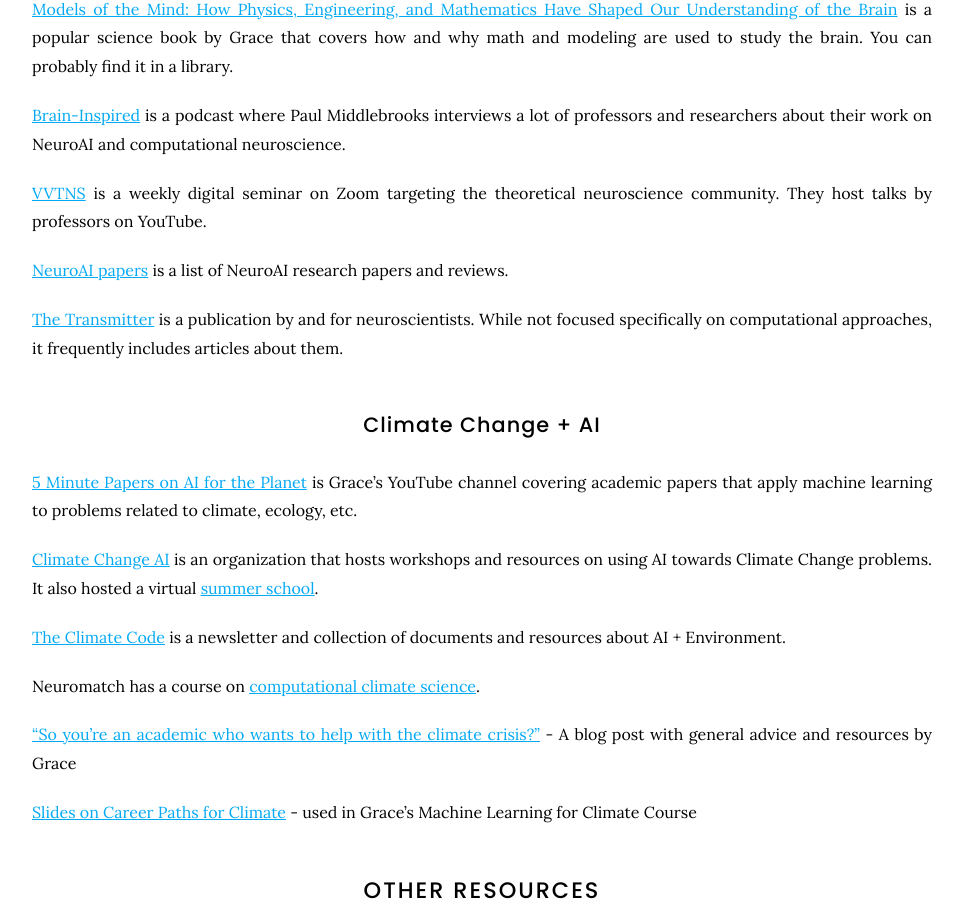
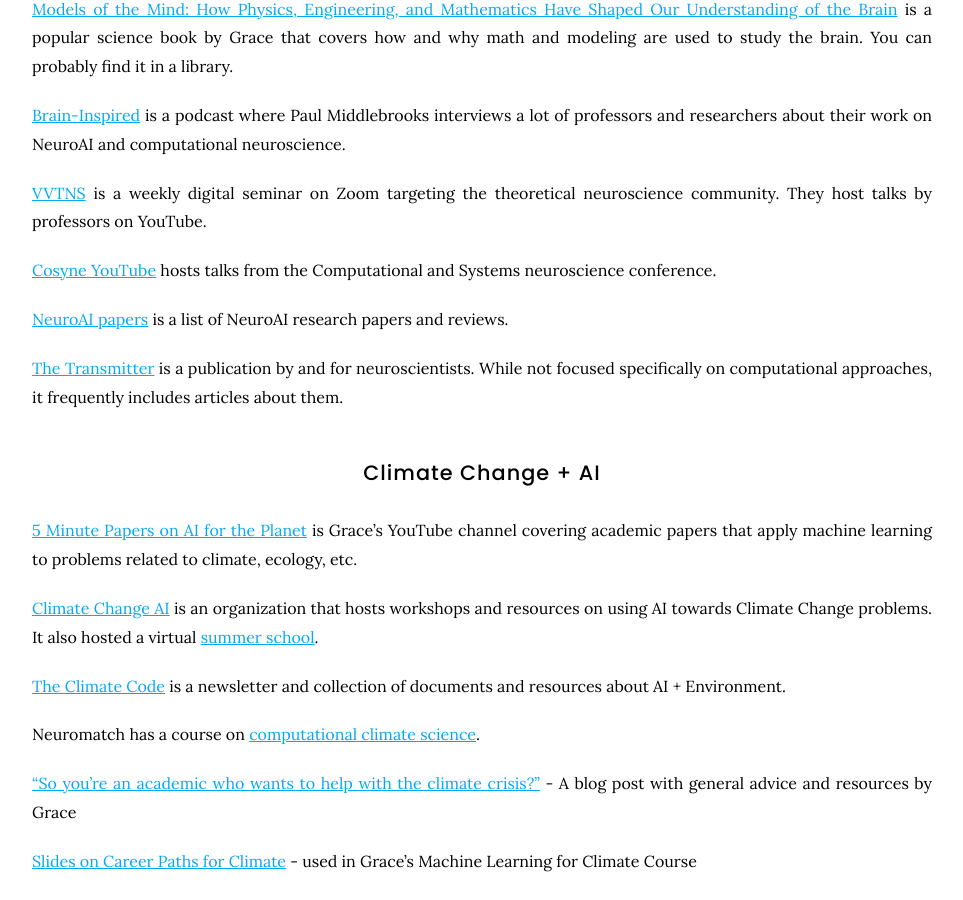
Before and after one commit to Lindsay-Lab/lindsay-lab.github.io, a Jekyll site: the page built from tools/index.md, in a window 1280 px wide and 900 px high, scrolled down 643 px. Shown: the whole window, without its empty margins (158-1121 px from the left). Built offline with Jekyll 4.4.1, drawn with Linux system fonts in a browser that asks for light colours; nearby versions of some CDN libraries.

Commit message:
Update index.md

```diff
--- a/tools/index.md
+++ b/tools/index.md
@@ -21,6 +21,8 @@
 [Brain-Inspired](https://braininspired.co/) is a podcast where Paul Middlebrooks interviews a lot of professors and researchers about their work on NeuroAI and computational neuroscience.
 
 [VVTNS](https://www.youtube.com/@theoreticalneuroscience6062) is a weekly digital seminar on Zoom targeting the theoretical neuroscience community. They host talks by professors on YouTube.
+
+[Cosyne YouTube](https://www.youtube.com/@cosynetalks) hosts talks from the Computational and Systems neuroscience conference.
 
 [NeuroAI papers](https://github.com/CYHSM/awesome-neuro-ai-papers) is a list of NeuroAI research papers and reviews.
 
```
